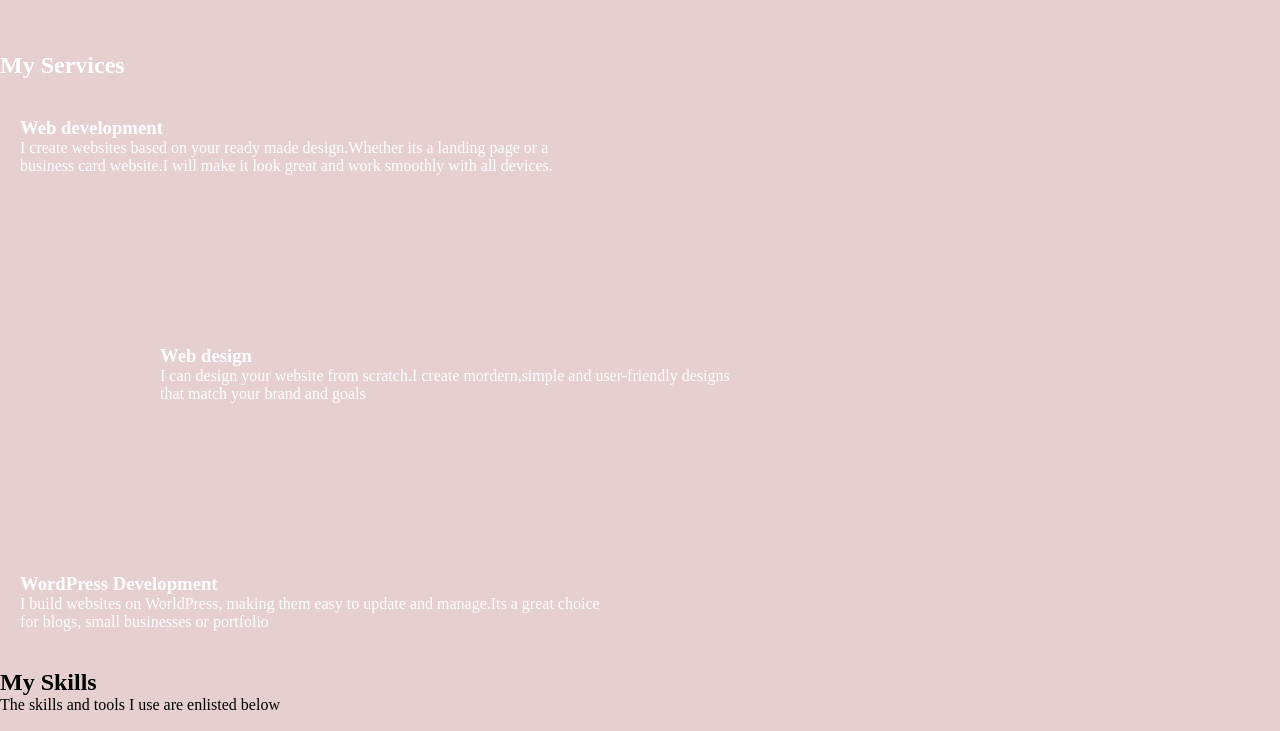
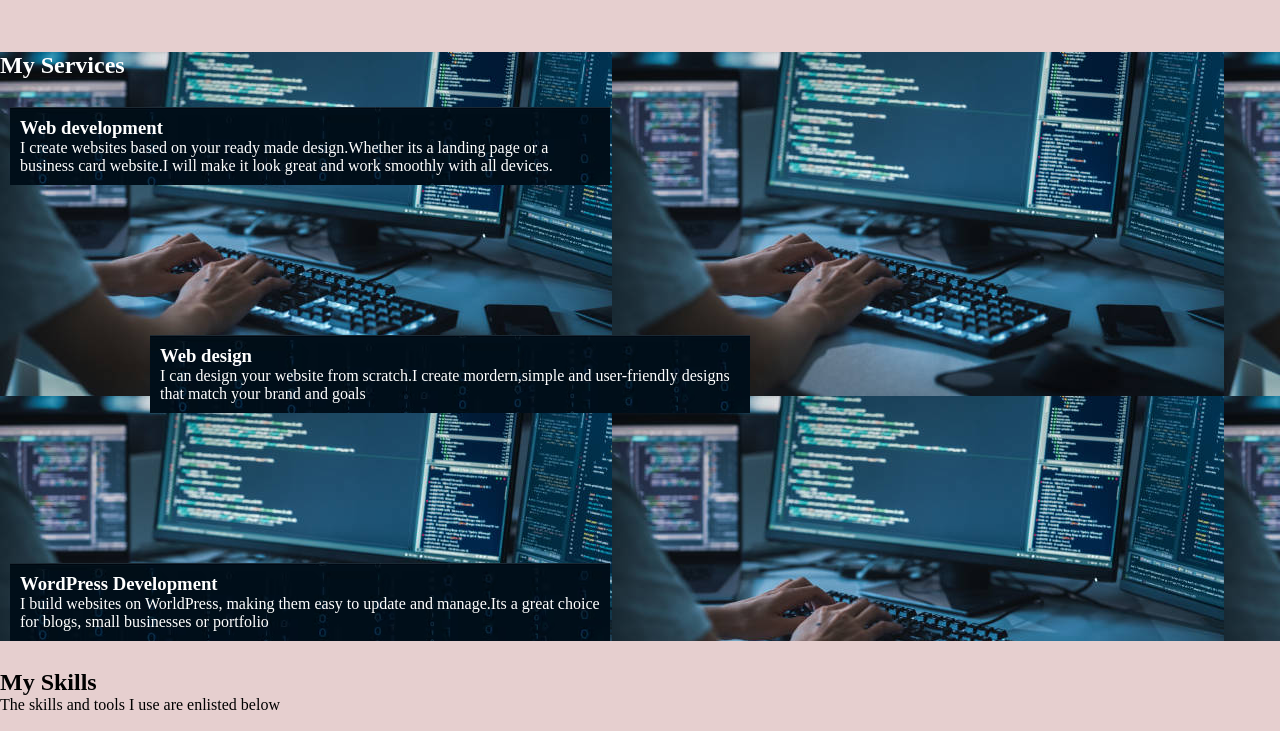
Before and after one commit to LydiaNeema/first-website, a plain HTML site: page index.html in a window 1280 px wide. Shown: the part 459-1190 px from the top of the page. Drawn offline with Linux system fonts and the light colour scheme.

Commit message:
updated images

```diff
--- a/css/style.css
+++ b/css/style.css
@@ -60,14 +60,14 @@ text-decoration:underline;
     font-weight: 400;
 }
 .myservices{
-    background-image:url(./images/istockphoto-1356364287-612x612.jpg) ;
+    background-image:url(/images/istockphoto-1356364287-612x612.jpg) ;
 }
 .myservices h2{
     color: white;
 }
 .webdevelopment{
     color: white;
-background-image: url(./images/matrix-style-binary-code-digital-falling-numbers-blue-background_1017-37387.avif);
+background-image: url(/images/matrix-style-binary-code-digital-falling-numbers-blue-background_1017-37387.avif);
 padding: 10px;
 width: 600px;
 margin: 10px;
@@ -75,7 +75,7 @@ justify-content:start ;
 }
 .webdesign{
     color: white;
-    background-image: url(./images/matrix-style-binary-code-digital-falling-numbers-blue-background_1017-37387.avif);
+    background-image: url(/images/matrix-style-binary-code-digital-falling-numbers-blue-background_1017-37387.avif);
 width: 600px;
 padding: 10px;
 margin: 150px;
@@ -83,7 +83,7 @@ justify-content: end;
 }
 .wordpress{
     color: white;
-    background-image: url(./images/matrix-style-binary-code-digital-falling-numbers-blue-background_1017-37387.avif);
+    background-image: url(/images/matrix-style-binary-code-digital-falling-numbers-blue-background_1017-37387.avif);
 width: 600px;
 padding: 10px;
 margin :10px;
--- a/index.html
+++ b/index.html
@@ -117,7 +117,8 @@
             value="Send"
             rows="4"
             required></textarea>
-            <button type="submit">Send</button>
+            <button id ="button"
+            type="submit">Send</button>
 
          </form>
         </form>
```
Also changed, not shown: script/index.js (+10 -0 lines).
